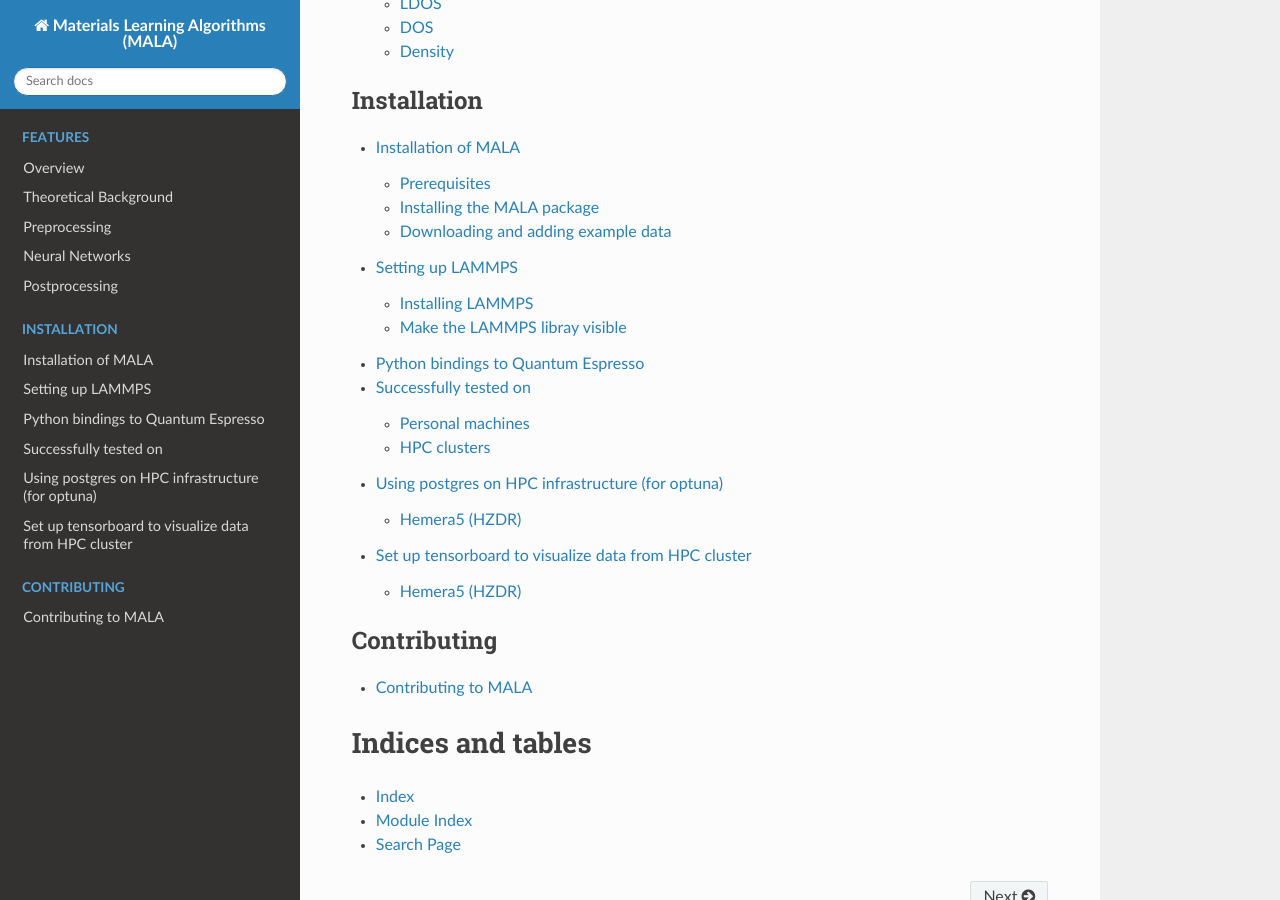
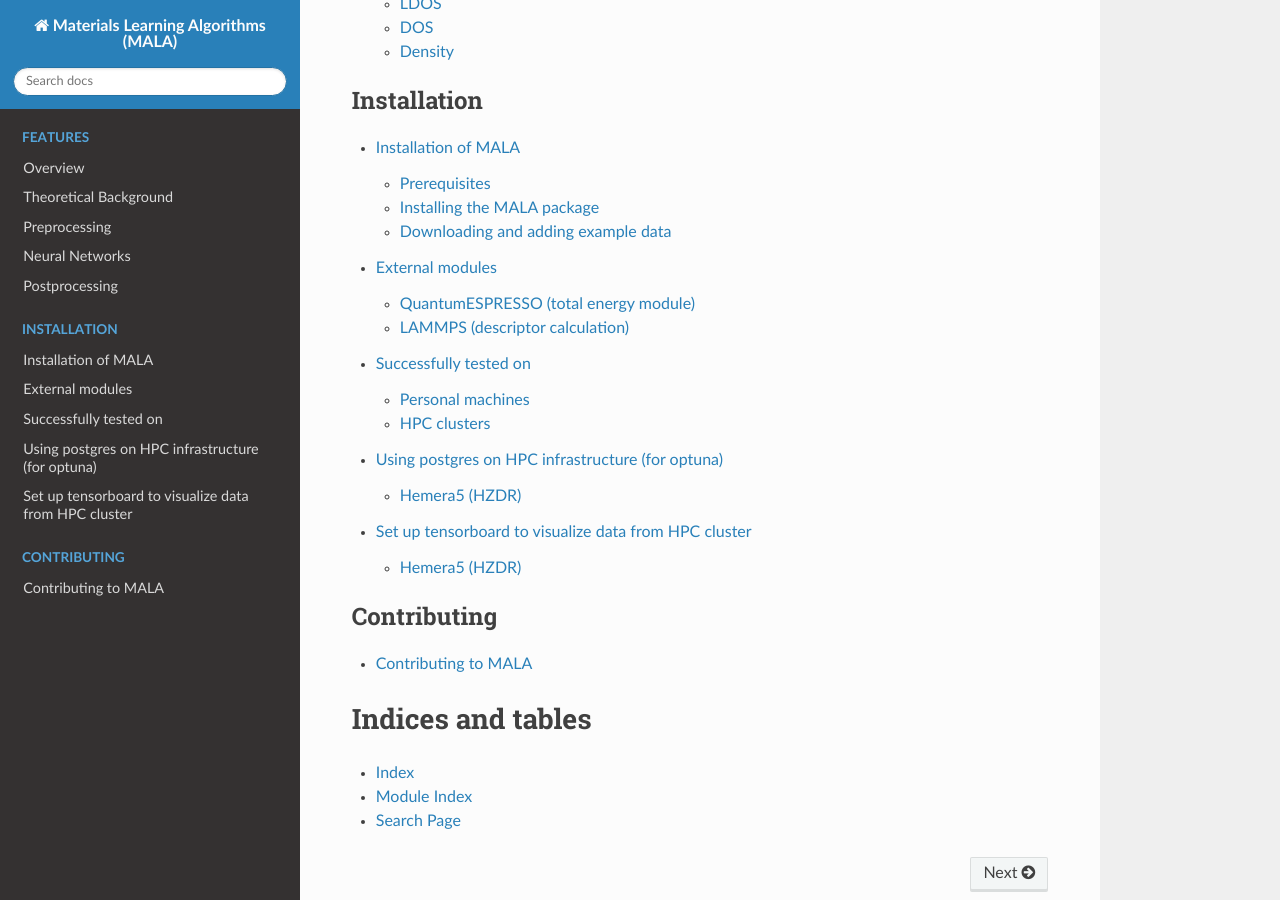
Before and after one commit to mala-project/mala, a Sphinx documentation site: the page built from docs/source/index.md, in a window 1280 px wide and 900 px high, scrolled down 2888 px. Built offline with Sphinx 7.4.7 and the Read the Docs theme 2.0.0, drawn with Linux system fonts in a browser that asks for light colours; pages that are not in the unit, such as notebooks, are missing from menus; the version number could not be read and is left out; some of the changed lines change nothing that is shown.

Commit message:
Moved the LAMMPS and QE instructions into one file

```diff
--- a/docs/source/index.md
+++ b/docs/source/index.md
@@ -25,8 +25,7 @@ maxdepth: 2
 ---
 
 install/README
-install/INSTALL_LAMMPS
-install/INSTALL_TE_QE
+install/external_modules
 install/tested_systems
 install/sql_on_hpc
 install/tensorboard_setup
--- a/docs/source/install/INSTALL_LAMMPS.md
+++ /dev/null
@@ -1,22 +0,0 @@
-# Setting up LAMMPS
-
-## Installing LAMMPS
-
-* checkout <https://github.com/athomps/lammps/tree/compute-grid-new>
-* Make sure the compute-grid tree is checked out!
-* Compile the LAMMPS shared library with the SNAP package installed
-    - cd into `/path/to/lammps/src` folder of LAMMPS
-    - `make yes-ml-snap`
-    - (optional: check with `make ps` that `ml-snap` was correctly added)
-    - `make mode=shlib mpi`
-
-## Make the LAMMPS libray visible
-
-### Method 1 (links, not recommended)
-
-* Make the shared library visible e.g. `ln -s $LAMMPS/src/liblammps.so /path/to/repo/src/datahandling`
-* Make the LAMMPS `lammps.py` visible e.g. `ln -s $LAMMPS/python/lammps.py /path/to/repo/src/datahandling`
-
-### Method 2 (package, recommended)
-
-* `python3 install.py -p lammps -l ../src/liblammps.so -v ../src/version.h`
--- a/docs/source/install/INSTALL_TE_QE.rst
+++ /dev/null
@@ -1,9 +0,0 @@
-Python bindings to Quantum Espresso
-====================================================
-
-The total energy module has been moved to its own fork of QE.
-You can find it at
-https://gitlab.com/casus/q-e/-/tree/tem_original_development after
-gaining access from the MALA development team. After checking out this
-fork and branch, go to ``total_energy_module/`` amd follow the installation
-instructions described therein.
--- a/docs/source/install/README.md
+++ b/docs/source/install/README.md
@@ -114,13 +114,13 @@ This workflow uses the Large-scale Atomic/Molecular Massively Parallel
 Simulator [LAMMPS](https://lammps.sandia.gov/) for input data preprocessing. It
 is not necessary to install LAMMPS if you are you using this workflow with
 preprocessed data. If you need/want to install LAMMPS, please refer to
-[Setting up LAMMPS](INSTALL_LAMMPS.md).
+[the instructions on external modules](external_modules.rst).
 
 ### Total energy module (optional)
 
 It is possible to utilize Quantum Espresso to calculate the total energy of a given system using python bindings.
 This provides an additional post-processing capability, but is not necessarily needed for using this workflow.
-If you want to use this module, please refer to [Python bindings to Quantum Espresso](INSTALL_TE_QE.rst).
+If you want to use this module, please refer to [the instructions on external modules](external_modules.rst).
 
 
 ## Installing the MALA package
--- /dev/null
+++ b/docs/source/install/external_modules.rst
@@ -0,0 +1,48 @@
+External modules
+================
+
+MALA can be coupled to external libraries for data pre- and postprocesing.
+The DFT code QuantumESPRESSO is used for the calculation of the density
+contributions to the total energy, while the LAMMPS code is used to calculate
+SNAP descriptors on the real space grid of a simulation cell, either for
+training or inference.
+
+QuantumESPRESSO (total energy module)
+*************************************
+
+The total energy module has been moved to its own fork of QE.
+You can find it at
+https://gitlab.com/casus/q-e/-/tree/tem_original_development after
+gaining access from the MALA development team. After checking out this
+fork and branch, go to ``total_energy_module/`` amd follow the installation
+instructions described therein.
+
+
+LAMMPS (descriptor calculation)
+*******************************
+
+Installing LAMMPS
+------------------
+
+
+* checkout https://github.com/athomps/lammps/tree/compute-grid-new
+* Make sure the compute-grid tree is checked out!
+* Compile the LAMMPS shared library with the SNAP package installed
+    - cd into ``/path/to/lammps/src`` folder of LAMMPS
+    - ``make yes-ml-snap``
+    - (optional: check with ``make ps`` that ``ml-snap`` was correctly added)
+    - ``make mode=shlib mpi``
+
+Make the LAMMPS libray visible
+---------------------------------
+
+Method 1 (links, not recommended)
+#####################################
+
+* Make the shared library visible e.g. ``ln -s $LAMMPS/src/liblammps.so /path/to/repo/src/datahandling``
+* Make the LAMMPS ``lammps.py`` visible e.g. ``ln -s $LAMMPS/python/lammps.py /path/to/repo/src/datahandling``
+
+Method 2 (package, recommended)
+#####################################
+
+* ``python3 install.py -p lammps -l ../src/liblammps.so -v ../src/version.h``
--- a/docs/source/install/tested_systems.rst
+++ b/docs/source/install/tested_systems.rst
@@ -13,8 +13,8 @@ Pop!_OS
 
   * python version: 3.8.6
   * Installation successful: Yes
-* LAMMPS: Yes, installed using :doc:`Setting up LAMMPS <INSTALL_LAMMPS>`
-* Quantum Espresso: :doc:`Python bindings to Quantum Espresso <INSTALL_TE_QE>`
+* LAMMPS: Yes, installed using :doc:`the instructions on external modules <external_modules>`
+* Quantum Espresso: Yes, installed using :doc:`the instructions on external modules <external_modules>`
 
 Ubuntu
 ---------------
```
